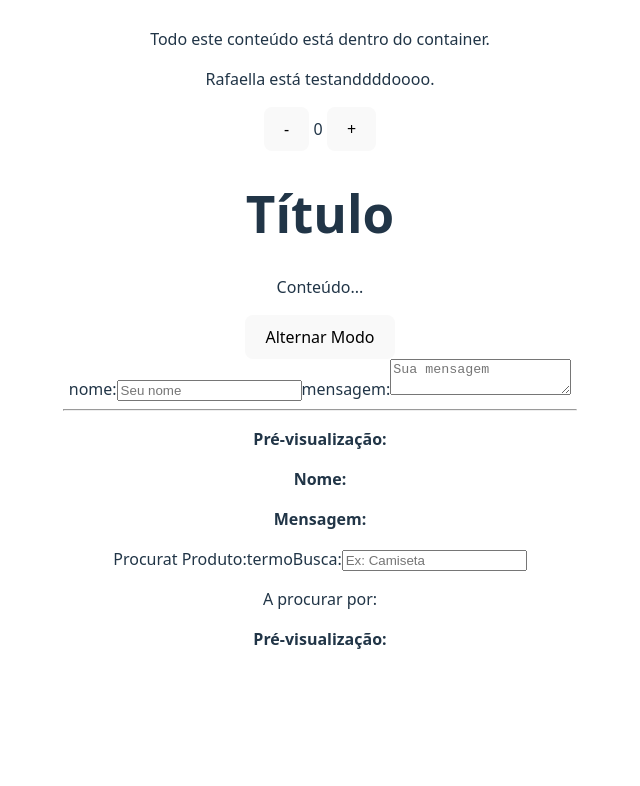
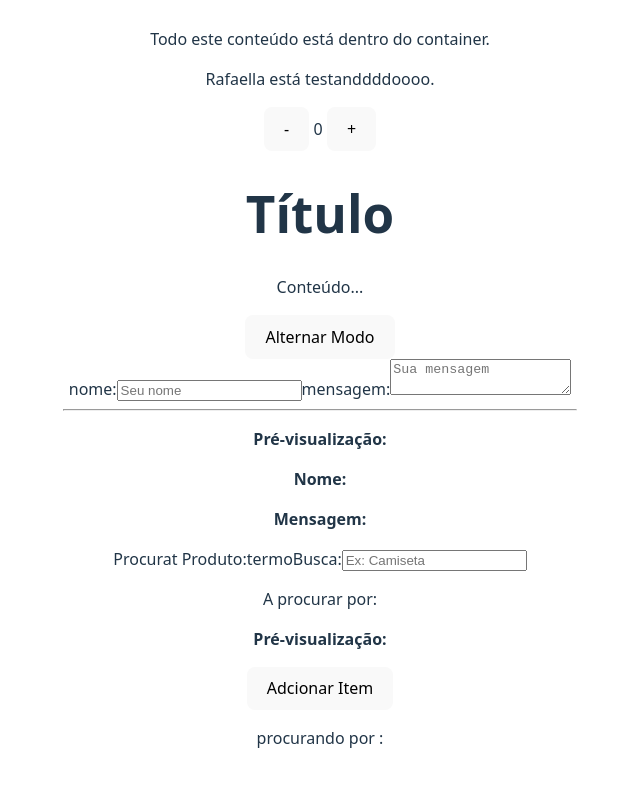
Before and after one commit to RafaellaAmorim25/projeto-integrador, a React (Vite) app: page / in a window 1280 px wide. Shown: the part 873-1659 px from the top of the page, without its empty margins (320-960 px from the left). Before the commit the page ends 1572 px from the top, so only its background shows below. Built offline with nearby package versions, Linux system fonts and the light colour scheme.

Commit message:
aula 12 ex 5

```diff
--- a/src/App.jsx
+++ b/src/App.jsx
@@ -16,6 +16,7 @@ import Contador from './components/Contador'
 import ModoNoturno from './components/ModoNoturno'
 import Formulario from './components/Formulario'
 import FiltroProdutos from './components/FiltroProdutos'
+import Carrinho from './components/Carrinho'
 
 
 function App() {
@@ -42,6 +43,7 @@ return (
             <ModoNoturno/>
             <Formulario/>
             <FiltroProdutos/>
+            <Carrinho/>
 
 
 
--- /dev/null
+++ b/src/components/Carrinho.jsx
@@ -0,0 +1,12 @@
+import { useState } from "react";
+function Carrinho() {
+const [Itens, setItens] = useState([]);
+ return (
+  <>
+   <button className="LoginButton" onClick={() => setItens(Itens + {id: Date.now(), nome: 'Produto Novo'})}>Adcionar Item</button>
+  <p> procurando por :{Itens}</p>
+  </>
+ )
+
+}
+export default Carrinho
```
